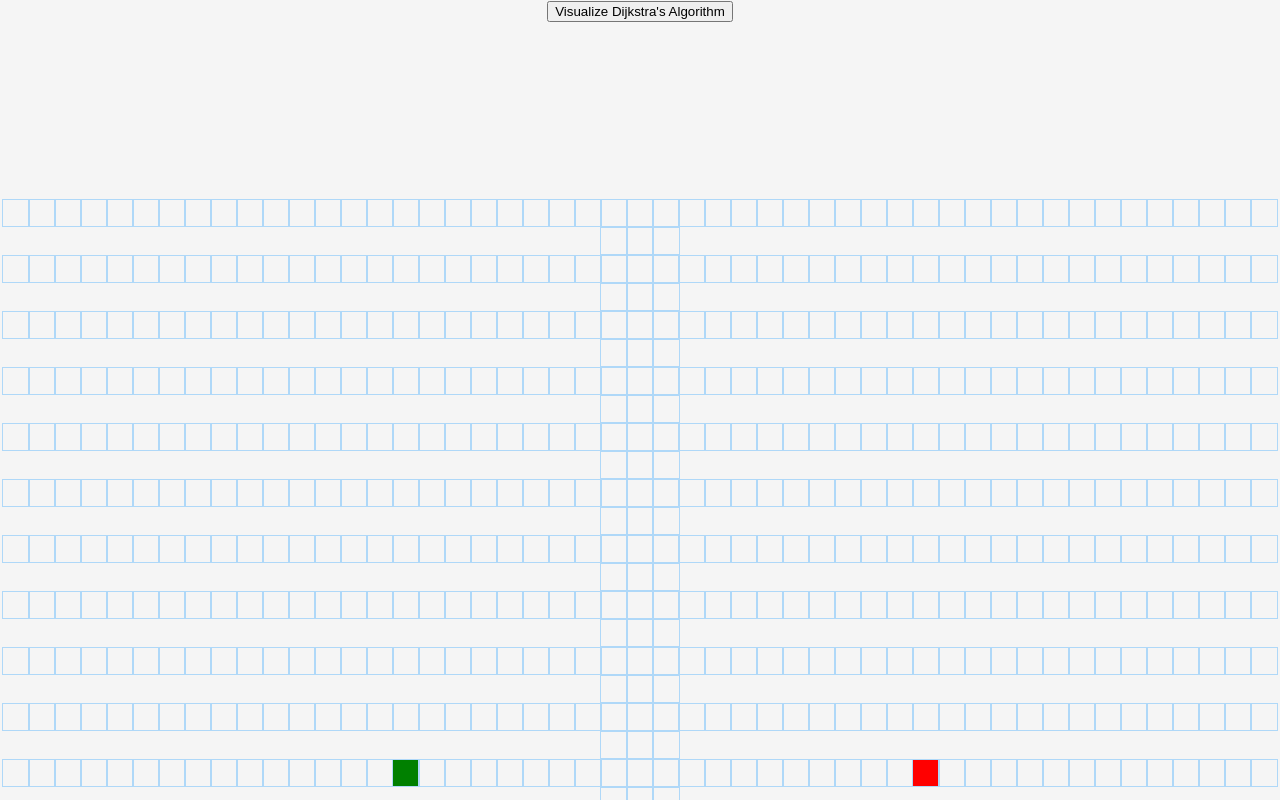
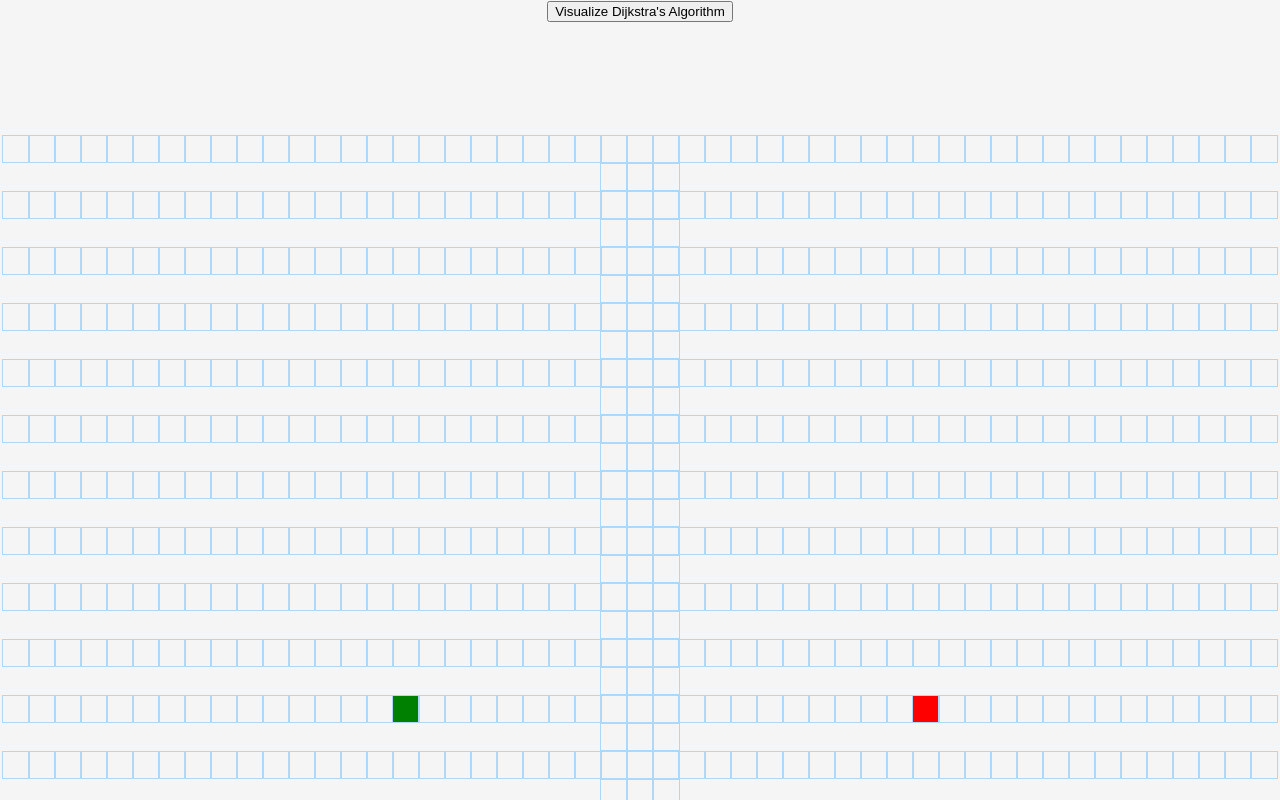
Before and after one commit to EdoardoGruppi/Path_Finding_Visualizer, a React (Create React App) app: page / in a window 1280 px wide. Shown: the top 800 px of the page. Built offline with nearby package versions, Linux system fonts and the light colour scheme.

Commit message:
💎 Reformat design

```diff
--- a/src/PathFindingVisualizer/PathFindingVisualizer.css
+++ b/src/PathFindingVisualizer/PathFindingVisualizer.css
@@ -5,7 +5,7 @@ body {
 }
 
 .grid {
-  margin-top: 22vh;
+  margin-top: 14vh;
   margin-bottom: 2vh;
   max-height: 70vh;
 }
```
